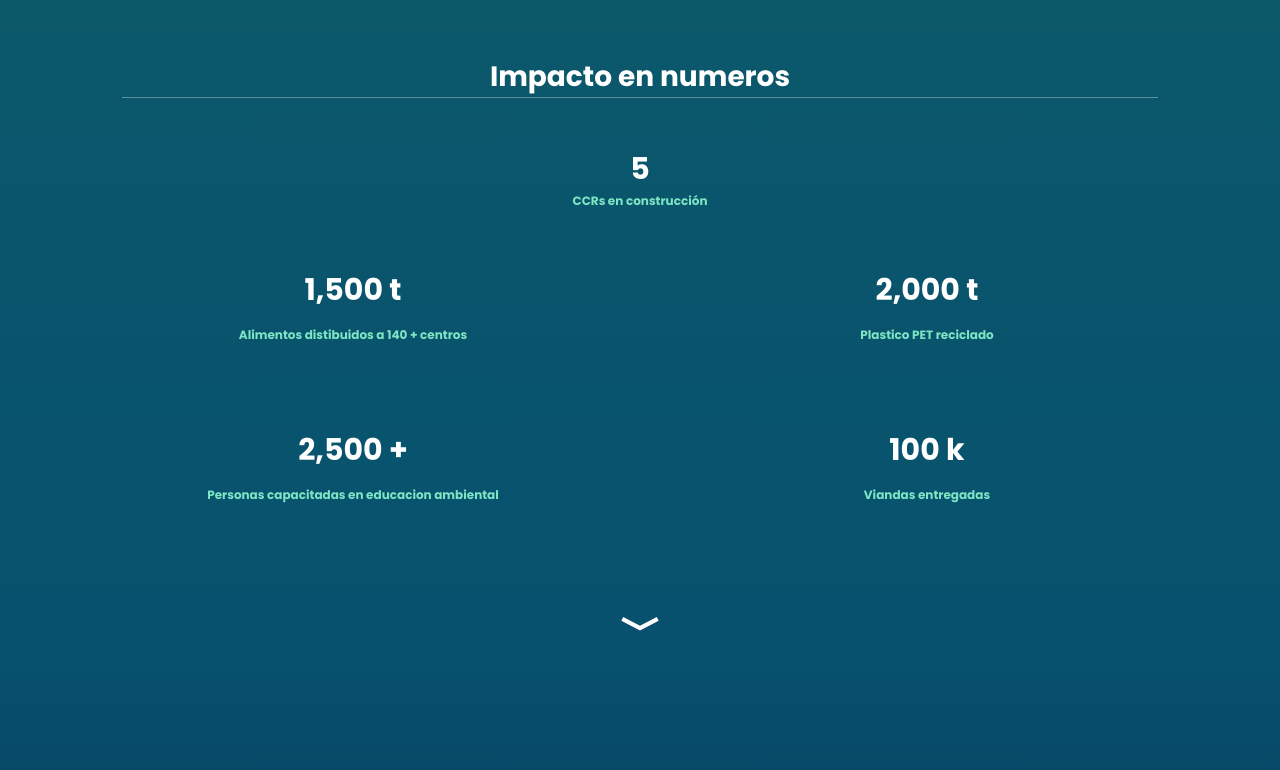
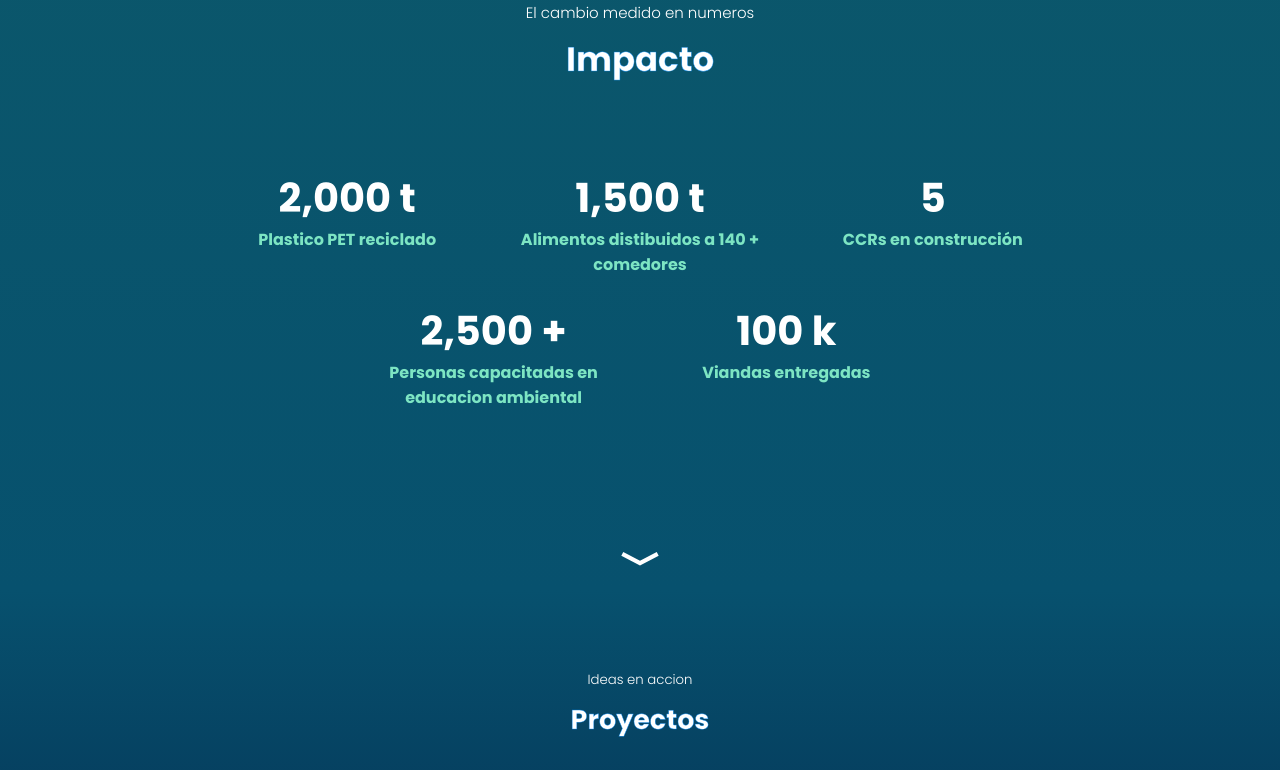
Before and after one commit to bautistagorchs/Web-Proyectar, a Next.js app: page / in a window 1280 px wide. Shown: the part 1480-2250 px from the top of the page. Built offline with nearby package versions, Linux system fonts and the light colour scheme.

Commit message:
ajustar seccion numeros a version pc

```diff
--- a/src/commons/SectionAcercaDe/SectionAcercaDe.module.scss
+++ b/src/commons/SectionAcercaDe/SectionAcercaDe.module.scss
@@ -3,7 +3,6 @@ $main-color: Tan;
 $main-color-light: rgb(235, 205, 165);
 
 section.acercaDe {
-  padding-bottom: 20vh;
   position: relative;
   // height: calc(
   //   100vh - $altura-top-navbar-scrolled - $altura-bottom-navbar + 3vh
@@ -71,6 +70,7 @@ section.acercaDe {
 
 @media (min-width: 900px) {
   section.acercaDe {
+    min-height: 75vh;
     > div {
       justify-content: center;
     }
@@ -78,7 +78,7 @@ section.acercaDe {
       width: 90%;
       // $width-left: 35%;
       min-width: 500px;
-      margin-top: 8%;
+      margin-top: 10%;
       display: flex;
       flex-direction: row;
       justify-content: space-between;
@@ -134,7 +134,7 @@ section.acercaDe {
         justify-content: space-evenly;
         align-items: center;
         border-radius: 30px;
-        border: 1px solid $main-color;
+        // border: 1px solid $main-color;
 
         h4 {
           height: 90%;
--- a/src/commons/SectionCounter/SectionCounter.module.scss
+++ b/src/commons/SectionCounter/SectionCounter.module.scss
@@ -2,10 +2,9 @@
 
 .contenedor {
   width: 100%;
-  // height: 100vh;
-  // background-color: #07516e;
+  min-height: 80vh;
+  padding-top: 20vh;
   background: linear-gradient(#0b576b, #07516e);
-  // border: 1px solid orange;
   scroll-margin-top: calc($altura-top-navbar-scrolled + 10vh);
 }
 
@@ -20,24 +19,22 @@
     display: flex;
     flex-direction: column;
     align-items: center;
+
+    h5 {
+      // margin-top: 20%;
+      color: white;
+      font-weight: 300;
+    }
+
     h1 {
-      width: 100%;
+      margin-top: 10px;
+      text-align: center;
       color: white;
-      font-size: 28px;
-      text-align: center;
-      margin-bottom: 1.5rem;
-      position: relative;
-      &::after {
-        $width: 90%;
-        content: "";
-        width: $width;
-        height: 1px;
-        position: absolute;
-        bottom: 0;
-        left: calc((100% - $width) / 2);
-        background-color: rgba(255, 255, 255, 0.342);
-      }
+      font-size: 27px;
+      -webkit-text-stroke-width: 0.5px;
+      -webkit-text-stroke-color: rgba(0, 140, 255, 0.74);
     }
+
     .boxesContainer {
       width: 100%;
       display: flex;
@@ -45,15 +42,18 @@
       flex-direction: row;
       align-items: center;
       justify-content: center;
-      gap: 0.5rem;
-      #first {
-        width: calc(100% / 2 + 20px);
-        height: 100px;
-      }
+      gap: 0.8rem;
+      // #first {
+      //   width: calc(100% / 2 + 20px);
+      //   height: 100px;
+      // }
     }
     .box {
-      height: 152px;
-      width: calc(100% / 2 - 10px);
+      // height: 152px;
+      // width: 160px;
+      height: 120px;
+      width: calc(100% - 40%);
+      max-width: 160px;
       display: flex;
       flex-direction: column;
       align-items: center;
@@ -63,12 +63,17 @@
       border-radius: 8px;
       // border: 1px solid rgba(0, 0, 0, 0.24);
       div {
-        height: 50%;
+        height: 70%;
         width: 90%;
         display: flex;
         flex-direction: column;
         justify-content: space-between;
-        p {
+        .p {
+          width: 100%;
+
+          display: inherit;
+          flex-direction: inherit;
+          justify-content: inherit;
           color: white;
           font-weight: 700;
           font-size: 30px;
@@ -76,11 +81,61 @@
         h6 {
           font-size: 12px;
           color: rgb(125 229 195);
+          // color: tan;
         }
       }
     }
-    svg {
-      margin-top: 7vh;
+  }
+}
+
+@media (min-width: 600px) {
+  .contenedor {
+    .contenido {
+      .boxesContainer {
+        .box {
+          max-width: 220px;
+        }
+      }
+      .arrowNextSection {
+        margin-top: 30px;
+      }
     }
   }
 }
+
+@media (min-width: 900px) {
+  .contenedor {
+    padding-top: 10vh;
+
+    .contenido {
+      h5 {
+        margin-top: 0;
+        font-size: 15px;
+      }
+      h1 {
+        font-size: 34px;
+        margin-bottom: 25px;
+        &::after {
+          width: 0;
+          height: 0;
+        }
+      }
+      .boxesContainer {
+        width: 100%;
+        padding-top: 5vh;
+        .box {
+          max-width: 280px;
+          .p span {
+            font-size: 40px;
+          }
+          h6 {
+            font-size: 16px;
+          }
+        }
+      }
+      .arrowNextSection {
+        margin-top: 130px;
+      }
+    }
+  }
+}
--- a/src/commons/SectionCounter/SectionCounter.tsx
+++ b/src/commons/SectionCounter/SectionCounter.tsx
@@ -5,53 +5,60 @@ import Link from "next/link";
 import { RiArrowDownWideLine } from "react-icons/ri";
 
 const SectionCounter = () => {
+  const countUpConfig = {
+    duration: 3,
+    enableScrollSpy: true,
+    scrollSpyDelay: 1000,
+    scrollSpyOnce: true,
+  };
   return (
     <div className={s.contenedor} id="impactoEnNumeros">
       <div className={s.contenido}>
-        <h1>Impacto en numeros</h1>
+        <h5>El cambio medido en numeros</h5>
+        <h1>Impacto</h1>
         <div className={s.boxesContainer}>
           <div className={s.box} id={s.first}>
             <div>
-              <p>
-                <CountUp end={5} duration={3} />
-              </p>
+              <div className={s.p}>
+                <CountUp end={2000} {...countUpConfig} suffix=" t" />
+              </div>
+              <h6>Plastico PET reciclado</h6>
+            </div>
+          </div>
+          <div className={s.box}>
+            <div>
+              <div className={s.p}>
+                <CountUp end={1500} {...countUpConfig} suffix=" t" />
+              </div>
+              <h6>Alimentos distibuidos a 140 + comedores</h6>
+            </div>
+          </div>
+          <div className={s.box}>
+            <div>
+              <div className={s.p}>
+                <CountUp end={5} {...countUpConfig} duration={6} />
+              </div>
               <h6>CCRs en construcción</h6>
             </div>
           </div>
           <div className={s.box}>
             <div>
-              <p>
-                <CountUp end={1500} duration={3} /> t
-              </p>
-              <h6>Alimentos distibuidos a 140 + centros</h6>
-            </div>
-          </div>
-          <div className={s.box}>
-            <div>
-              <p>
-                <CountUp end={2000} duration={3} /> t
-              </p>
-              <h6>Plastico PET reciclado</h6>
-            </div>
-          </div>
-          <div className={s.box}>
-            <div>
-              <p>
-                <CountUp end={2500} duration={3} /> +
-              </p>
+              <div className={s.p}>
+                <CountUp end={2500} {...countUpConfig} suffix=" +" />
+              </div>
               <h6>Personas capacitadas en educacion ambiental</h6>
             </div>
           </div>
           <div className={s.box}>
             <div>
-              <p>
-                <CountUp end={100} duration={3} /> k
-              </p>
+              <div className={s.p}>
+                <CountUp end={100} {...countUpConfig} suffix=" k" />
+              </div>
               <h6>Viandas entregadas</h6>
             </div>
           </div>
         </div>
-        <Link href={"#proyectos"}>
+        <Link href={"#proyectos"} className={s.arrowNextSection}>
           <RiArrowDownWideLine size={50} color="white" />
         </Link>
       </div>
--- a/src/commons/SectionEmpresas/SectionEmpresas.tsx
+++ b/src/commons/SectionEmpresas/SectionEmpresas.tsx
@@ -17,8 +17,8 @@ const SectionEmpresas = () => {
     <section className={s.empresas} id="empresas">
       <div className={s.contenedorEmpresas}>
         <div className={s.contenidoEmpresas}>
-          <h5>Nos acompañan</h5>
-          <h1>Empresas</h1>
+          <h5>Colaboraciones que transforman y empoderan</h5>
+          <h1>Empresas y fundaciones</h1>
           <div className={s.logos}>
             <Image src={NaranjaX} alt="Logo NaranjaX" />
             <Image src={SistemaB} alt="Logo SistemaB" />
--- a/src/commons/SectionProjects/SectionProjects.module.scss
+++ b/src/commons/SectionProjects/SectionProjects.module.scss
@@ -115,7 +115,7 @@
 section.proyectos {
   position: relative;
   background: linear-gradient(#07516e, #020c36);
-  padding-bottom: 15vh;
+  padding-top: 10vh;
   scroll-margin-top: 5vh;
 
   .contenidoProyectos {
@@ -123,14 +123,23 @@ section.proyectos {
     flex-direction: column;
     align-items: center;
     gap: 2rem;
+    .headerContainer {
+      display: inherit;
+      flex-direction: inherit;
+      align-items: inherit;
+      h5 {
+        color: white;
+        font-weight: 300;
+      }
 
-    h1 {
-      margin-top: 20%;
-      color: white;
-      font-size: 27px;
-      text-align: center;
-      -webkit-text-stroke-width: 0.5px;
-      -webkit-text-stroke-color: rgba(0, 140, 255, 0.74);
+      h1 {
+        margin-top: 10px;
+        text-align: center;
+        color: white;
+        font-size: 27px;
+        -webkit-text-stroke-width: 0.5px;
+        -webkit-text-stroke-color: rgba(0, 140, 255, 0.74);
+      }
     }
     .buttonContainer {
       button {
--- a/src/commons/SectionProjects/SectionProjects.tsx
+++ b/src/commons/SectionProjects/SectionProjects.tsx
@@ -11,7 +11,10 @@ const SectionProjects = () => {
     <section className={s.proyectos} id="proyectos">
       <div>
         <div className={s.contenidoProyectos}>
-          <h1>Nuestros proyectos</h1>
+          <div className={s.headerContainer}>
+            <h5>Ideas en accion</h5>
+            <h1>Proyectos</h1>
+          </div>
           <div className={s.card} id="ccr">
             <div className={s.cardInner}>
               <div className={s.cardFront}>
--- a/src/componentes/navbar/Navbar.tsx
+++ b/src/componentes/navbar/Navbar.tsx
@@ -306,7 +306,7 @@ const Navbar = () => {
                 <p>
                   Subscribite al newsletter de <span> Proyectar</span>
                 </p>
-                <MailchimpForm />
+                {/* <MailchimpForm /> */}
               </div>
             </div>
             <div className={s.footer}>
```
